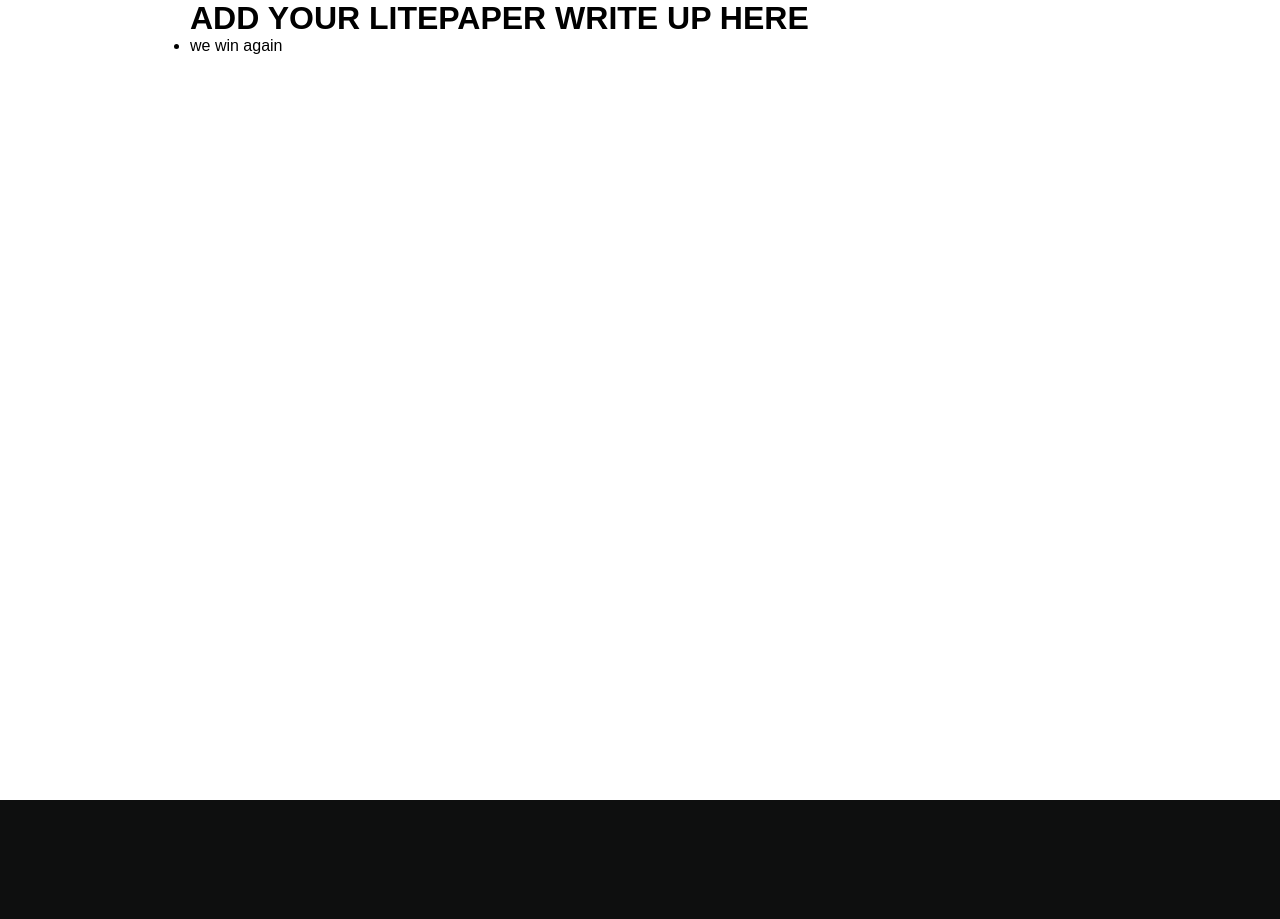
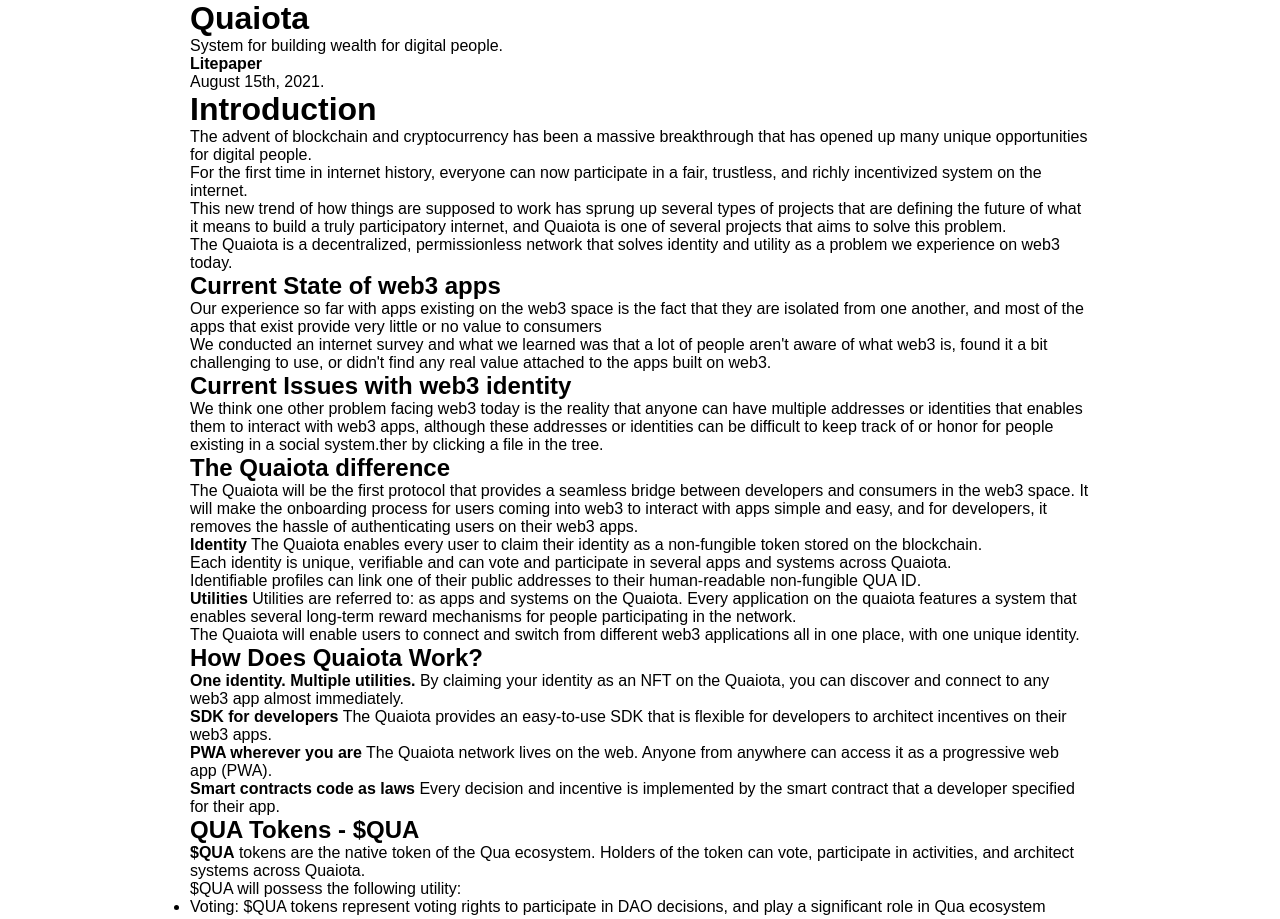
Before and after one commit to Quaiota/Qua, a React (Create React App) app in the folder client/: page /litepaper in a window 1280 px wide. Shown: the top 919 px of the page. Before the commit the page ends 800 px from the top, so only its background shows below. Built offline with nearby package versions, Linux system fonts and the light colour scheme; a web font is replaced by a local one; what @web3-react/core would draw is missing.

Commit message:
litepaper

```diff
--- a/client/src/pages/litepaper/litepaper.ts
+++ b/client/src/pages/litepaper/litepaper.ts
@@ -1,11 +1,92 @@
 const litepaper = `
 
-# ADD YOUR LITEPAPER WRITE UP  HERE \n\r
 \n\r
+# Quaiota
+\n\r
+
+System for building wealth for digital people.
+
+**Litepaper**
 \n
+August 15th, 2021.
 
 
-- we win again
-`;
+# Introduction
 
-export default litepaper;
+The advent of blockchain and cryptocurrency has been a massive breakthrough that has opened up many unique opportunities for digital people.
+
+For the first time in internet history, everyone can now participate in a fair, trustless, and richly incentivized system on the internet.
+
+This new trend of how things are supposed to work has sprung up several types of projects that are defining the future of what it means to build a truly participatory internet, and Quaiota is one of several projects that aims to solve this problem.
+
+The Quaiota is a decentralized, permissionless network that solves identity and utility as a problem we experience on web3 today.
+
+## Current State of web3 apps
+
+Our experience so far with apps existing on the web3 space is the fact that they are isolated from one another, and most of the apps that exist provide very little or no value to consumers
+
+We conducted an internet survey and what we learned was that a lot of people aren't aware of what web3 is, found it a bit challenging to use, or didn't find any real value attached to the apps built on web3.
+
+## Current Issues with web3 identity
+
+We think one other problem facing web3 today is the reality that anyone can have multiple addresses or identities that enables them to interact with web3 apps, although these addresses or identities can be difficult to keep track of or honor for people existing in a social system.ther by clicking a file in the tree.
+
+## The Quaiota difference
+
+The Quaiota will be the first protocol that provides a seamless bridge between developers and consumers in the web3 space. It will make the onboarding process for users coming into web3 to interact with apps simple and easy, and for developers, it removes the hassle of authenticating users on their web3 apps.
+
+**Identity**
+The Quaiota enables every user to claim their identity as a non-fungible token stored on the blockchain.
+
+Each identity is unique, verifiable and can vote and participate in several apps and systems across Quaiota.
+
+Identifiable profiles can link one of their public addresses to their human-readable non-fungible QUA ID.
+
+**Utilities**
+Utilities are referred to: as apps and systems on the Quaiota. Every application on the quaiota features a system that enables several long-term reward mechanisms for people participating in the network.
+
+The Quaiota will enable users to connect and switch from different web3 applications all in one place, with one unique identity.
+
+## How Does Quaiota Work?
+
+**One identity. Multiple utilities.**
+By claiming your identity as an NFT on the Quaiota, you can discover and connect to any web3 app almost immediately.
+
+**SDK for developers**
+The Quaiota provides an easy-to-use SDK that is flexible for developers to architect incentives on their web3 apps.
+
+**PWA wherever you are**
+The Quaiota network lives on the web. Anyone from anywhere can access it as a progressive web app (PWA).
+
+**Smart contracts code as laws**
+Every decision and incentive is implemented by the smart contract that a developer specified for their app.
+
+## QUA Tokens - $QUA
+
+**$QUA** tokens are the native token of the Qua ecosystem. Holders of the token can vote, participate in activities, and architect systems across Quaiota.
+
+$QUA will possess the following utility:
+
+-   Voting: $QUA tokens represent voting rights to participate in DAO decisions, and play a significant role in Qua ecosystem governance.
+
+-   Trading: $QUA is the default token used to perform transactions across the Quaiota
+
+-   Economics: $QUA tokens will be responsible for built-in incentives and reward mechanisms architected by different apps on the Quaiota.
+
+## Qua DAO
+
+The Qua DAO is the main governing body of the Qua network. $QUA token holders can participate and vote on community proposals and amendments. Community votes include but are not limited to community incentives and network upgrades.
+
+## Token Economics
+
+![Tokenomics](https://lh3.googleusercontent.com/3yu1wZjWZ9ZVwXA3qQOFpCsKw9AfzwEX-Hd1tzf06CcJo0UlsZc-cfXd6y0bAloTKsLmrQAO5XQ1yxwGQu_GgBHJcjP5-3UrkEMa0mL41MuxfaJCka88VIbnAklZWf46XtU7OR28Jg=w2400)
+
+
+
+
+
+
+
+`
+
+export default litepaper
```
